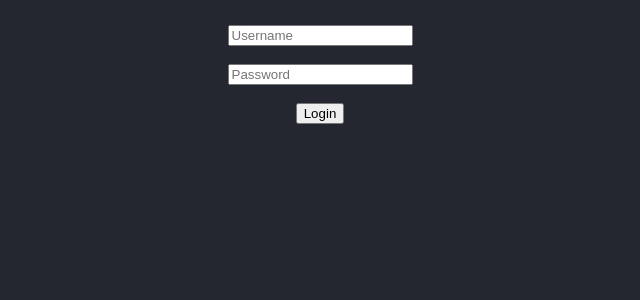
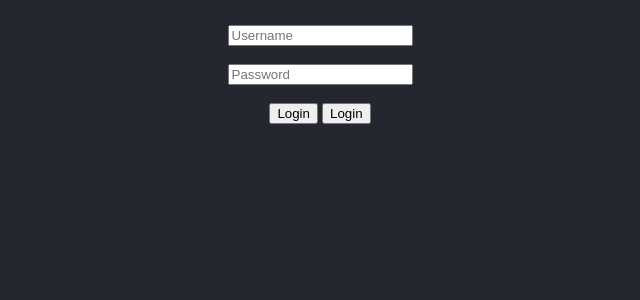
Before and after one commit to tarcisiusdaniel/CSS436_Financial-Price-Checking, a Flask app: template templates/login_page.html in a window 1280 px wide. Shown: the part 158-458 px from the top of the page, without its empty margins (320-960 px from the left). Run offline with Flask 2, Linux system fonts and the light colour scheme; the template is opened without the code that fills it, so the values that code supplies are empty.

Commit message:
login page

```diff
--- a/templates/login_page.html
+++ b/templates/login_page.html
@@ -33,6 +33,7 @@
                 <input type="text" name="username" placeholder="Username"><br><br>
                 <input type="text" name="password" placeholder="Password"><br><br>
                 <input type="submit" value="Login">
+                <input type="submit" value="Login">
             </form>
         </center>
     </body>
```
Also changed, not shown: utils/view_table.py (added).
